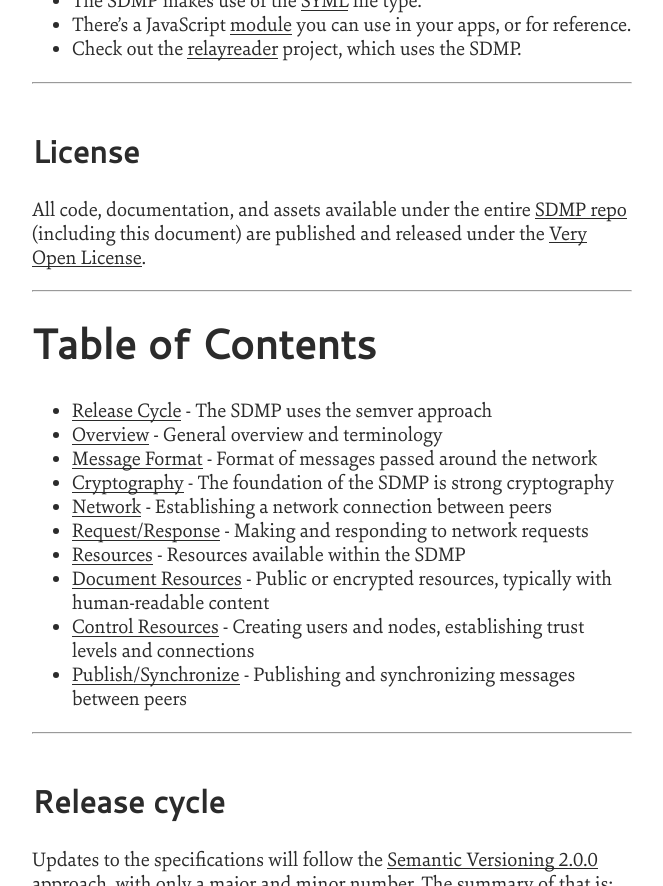
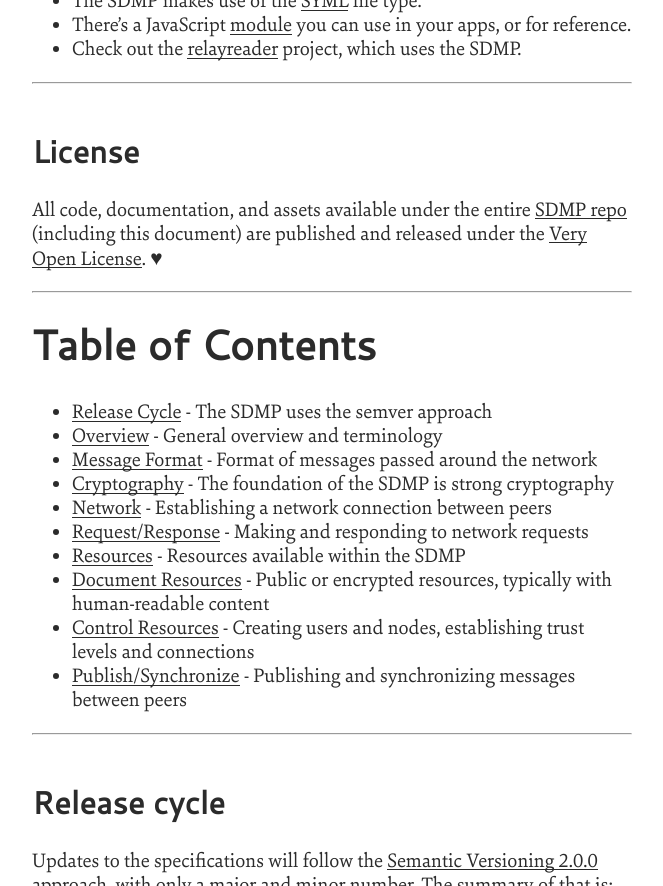
Before and after one commit to sdmp/sdmp.github.io, a Jekyll site: the page built from index.md, in a window 1280 px wide and 900 px high, scrolled down 887 px. Shown: the part 14-900 px from the top of the window, without its empty margins (308-971 px from the left). Built offline with Jekyll 4.4.1, drawn with Linux system fonts in a browser that asks for light colours.

Commit message:
Added a little love.

```diff
--- a/index.md
+++ b/index.md
@@ -30,7 +30,7 @@ part is actually secure.
 ## License
 
 All code, documentation, and assets available under the entire [SDMP repo](sdmprepo) (including
-this document) are published and released under the [Very Open License](vol).
+this document) are published and released under the [Very Open License](vol). ♥
 
 ---
 
```
